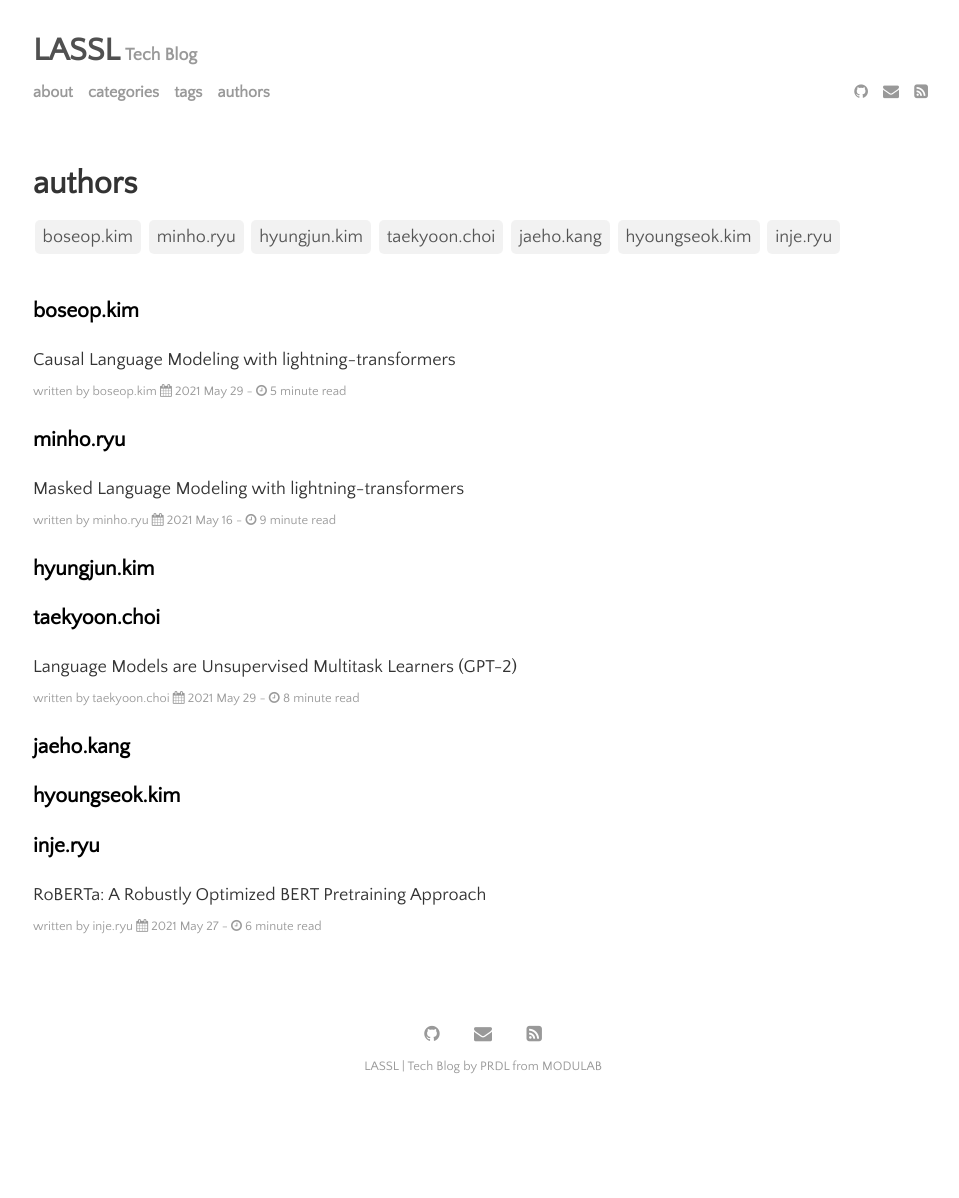
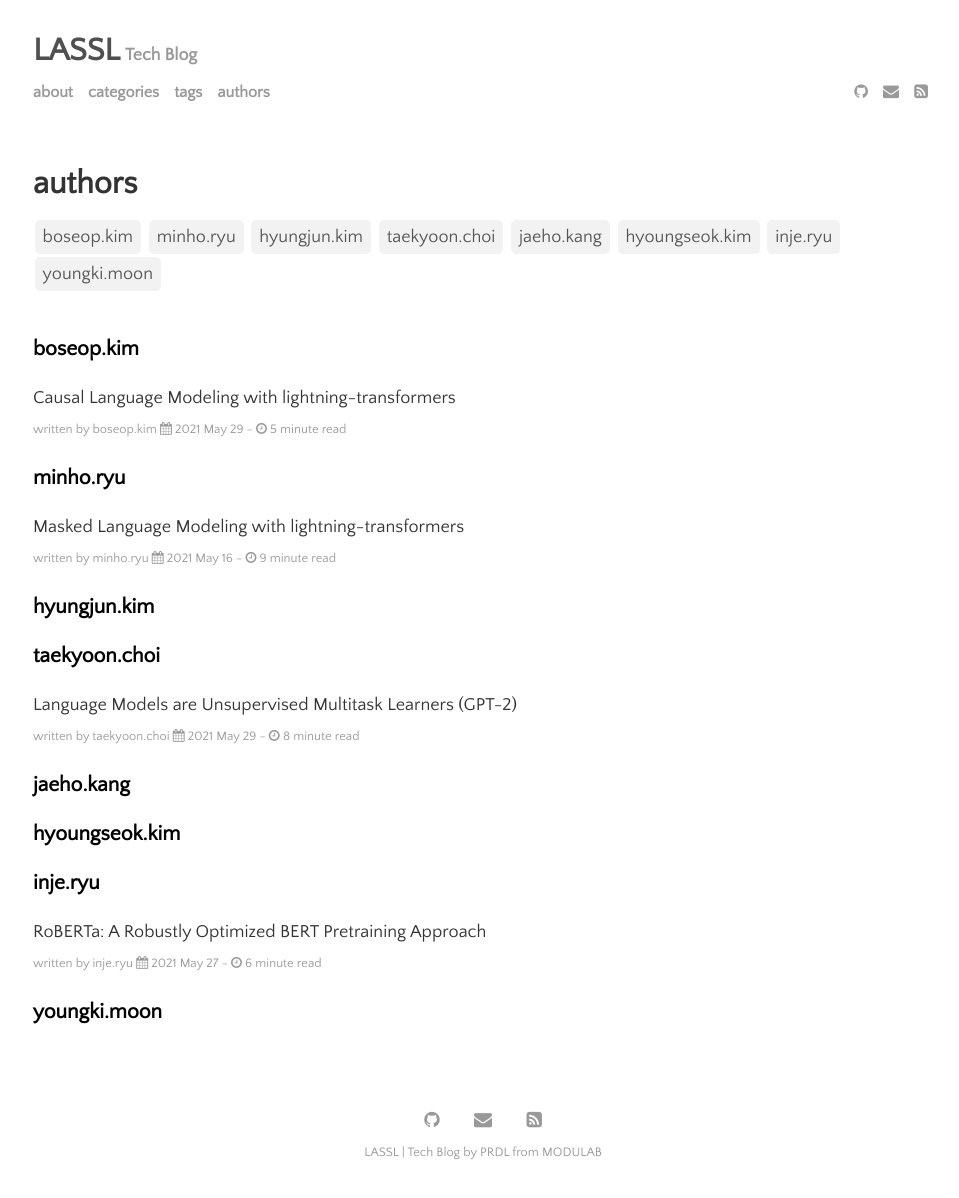
Before and after one commit to lassl/_lassl.github.io, a Jekyll site: the page built from menu/authors.md, in a window 1280 px wide. Shown: the whole page, without its empty margins (157-1116 px from the left). Built offline with Jekyll 4.4.1, drawn with Linux system fonts in a browser that asks for light colours; before the commit the page ends 1112 px from its top, so only the background shows below that.

Commit message:
Feature/#2 (#31)
* [etc] docs: add an author
- Add an author

Refs: #2

* [etc] docs: add an author

- Add an author

* Update _config.yml

- fix display_name

Co-authored-by: bzantium <ryumin93@gmail.com>
Co-authored-by: Hyung-jun Kim <soeque1@users.noreply.github.com>

```diff
--- a/_config.yml
+++ b/_config.yml
@@ -75,9 +75,13 @@ authors:
     web: https://github.com/IJryou
     facebook: https://www.facebook.com/injae.ryou
     description: "AI를 이용한 문제해결에 관심이 많고 어제보다 오늘 더 나아지고 싶습니다"
-
-
-
+  youngki.moon:
+    name: youngki.moon
+    display_name: youngki.moon
+    email: ykmoon0814@gmail.com
+    web: https://ai4nlp.tistory.com
+    facebook: https://www.facebook.com/ykmoon1
+    description: "공부하는 미생입니다."
 # RSS 2.0 can be used instead of Atom by uncommenting following two lines
 #feed:
 #  path: rss-feed.xml
```
